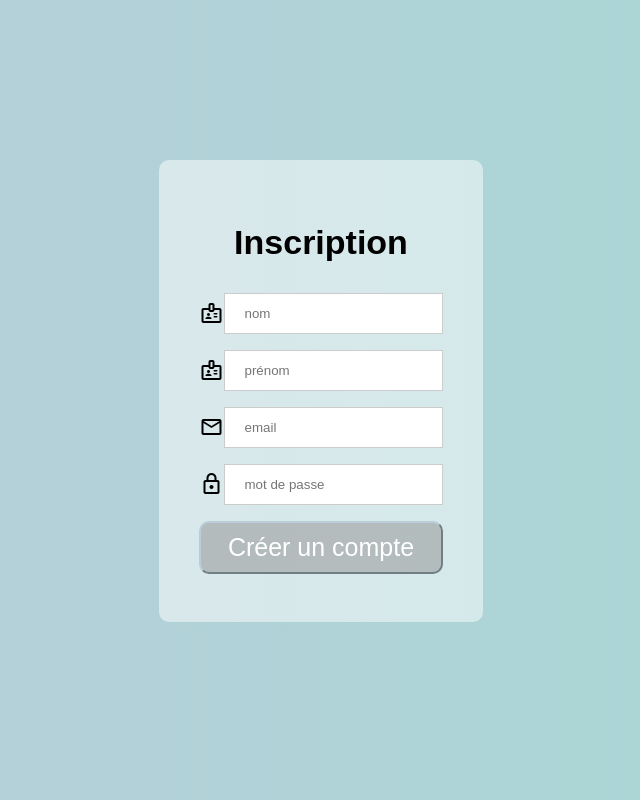
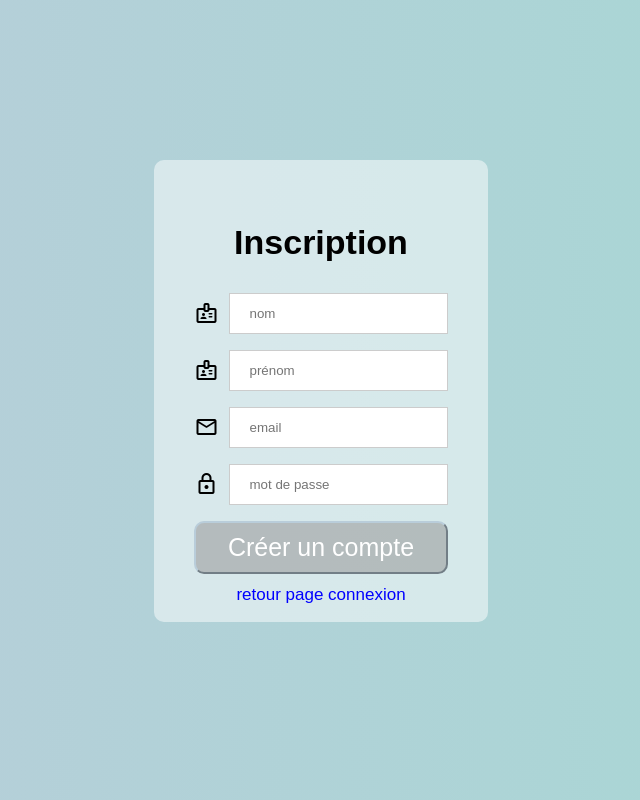
Before and after one commit to mathieuChdz/SAE, a PHP site: page /page_inscription.php in a window 1280 px wide. Shown: the whole page, without its empty margins (319-959 px from the left). Run offline with PHP 8.4, Linux system fonts and the light colour scheme.

Commit message:
space icons forms

```diff
--- a/src/Codes_maquette1/code php/charte_index.css
+++ b/src/Codes_maquette1/code php/charte_index.css
@@ -1,10 +1,14 @@
+html{
+    background-color: #d7dae5ff;
+    font-family: sans-serif;
+}
+
 header {
     background: linear-gradient(90deg, #b9cddaff, #a6d8d4ff);
 }
 
 body {
     margin: 0;
-    background-color:  rgba(218,218,214,1);
 }
 
 nav {
--- a/src/Codes_maquette1/code php/charte_page_connexion.css
+++ b/src/Codes_maquette1/code php/charte_page_connexion.css
@@ -21,7 +21,6 @@ form{
 .form-text{
     width: 30em;
 }
-
 
 .form-mail{
     display: flex;
@@ -47,6 +46,10 @@ form{
 
 .form-structure img{
     width: 150px;
+}
+
+.material-symbols-rounded{
+    margin-right: 10px;
 }
 
 input[type=text], input[type=password] {
--- a/src/Codes_maquette1/code php/charte_page_inscription.css
+++ b/src/Codes_maquette1/code php/charte_page_inscription.css
@@ -10,6 +10,7 @@ html{
     font-size: 17px;
     text-align: center;
     font-family: sans-serif;
+    flex-direction: column;
 }
 
 form{
@@ -66,8 +67,20 @@ form{
     width: 100%;
 }
 
-.form-structure img{
-    width: 150px;
+
+.form-structure a{
+    position: absolute;
+    margin-top: 24em;
+    text-decoration: none;
+    color: blue;
+}
+
+.form-structure a:hover{
+    border-bottom: solid 1px gray;
+}
+
+.material-symbols-rounded{
+    margin-right: 10px;
 }
 
 input[type=text], input[type=password] {
@@ -96,13 +109,3 @@ input[type=submit]:hover{
     color: black;
     transition: all 0.5s;
 }
-
-form a {
-    text-decoration: none;
-    color: blue;
-}
-form a:visited,
-
-form a:hover{
-    border-bottom: solid 1px gray;
-}
--- a/src/Codes_maquette1/code php/page_inscription.php
+++ b/src/Codes_maquette1/code php/page_inscription.php
@@ -40,6 +40,7 @@ if (isset($_SESSION["login"], $_SESSION["access"])){
 			</div>
 			<input type='submit' id='ok' name='ok' value='Créer un compte'>
 	</form>
+	<a href='page_connexion.php'>retour page connexion</a>
 </div>
 
 <?php
```
Also changed, not shown: src/Codes_maquette1/code php/index.php (+1 -9 lines).
